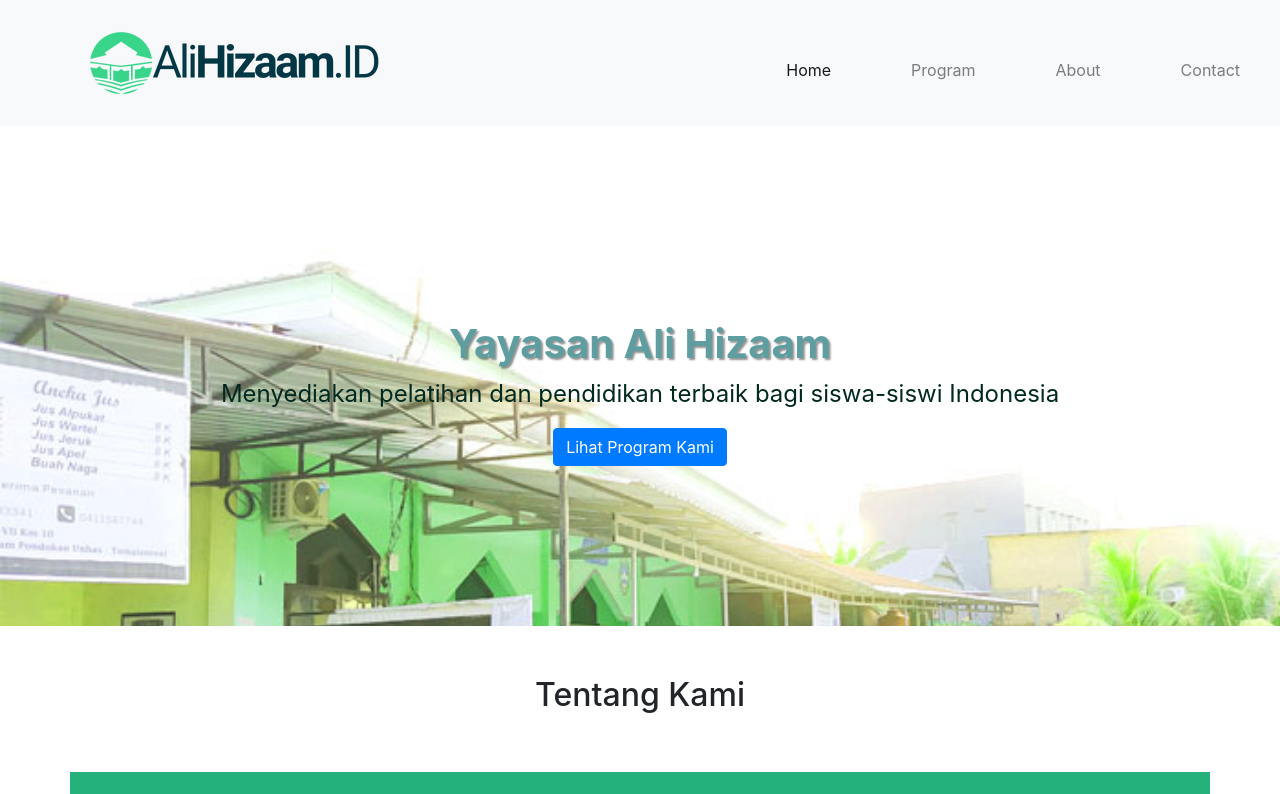
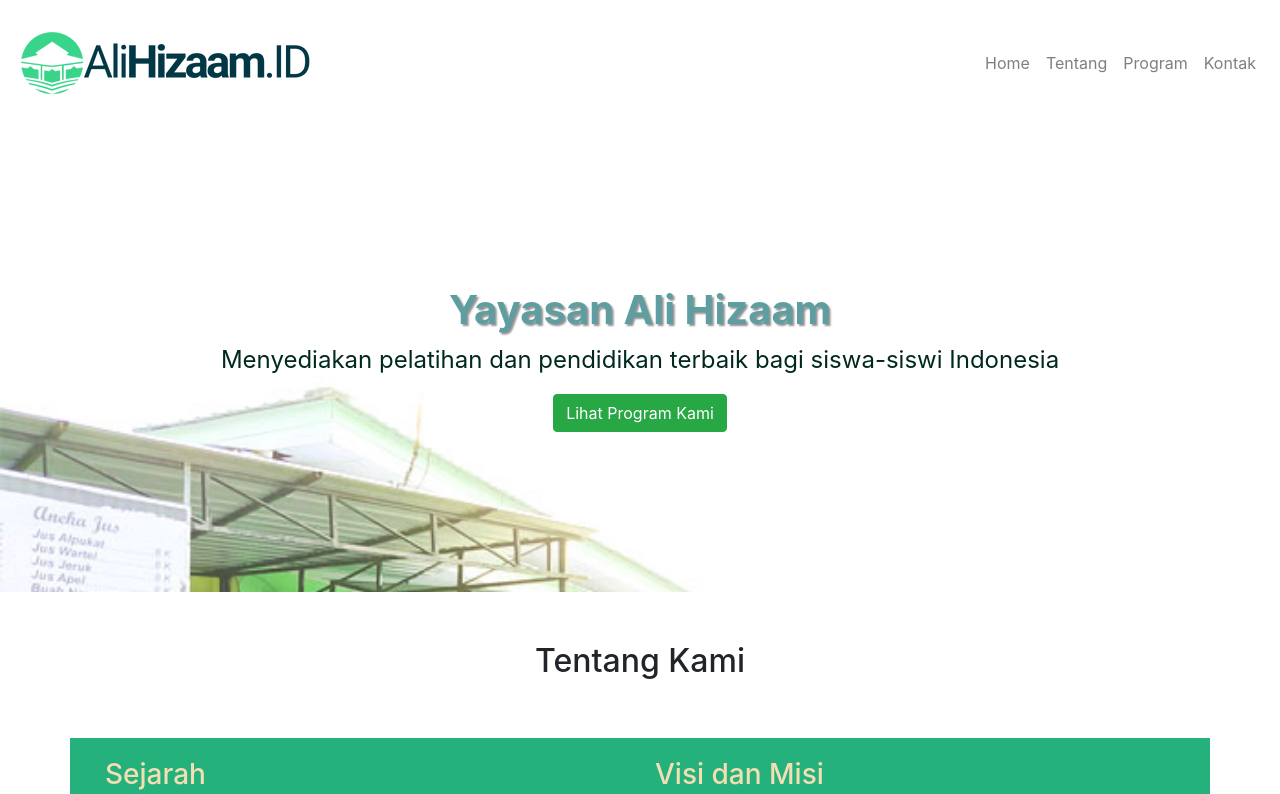
Before and after one commit to sulfitra/webyayasanalihizaam-working, a Nuxt app: page / in a window 1280 px wide. Shown: the top 794 px of the page. Built offline with nearby package versions, Linux system fonts and the light colour scheme.

Commit message:
fixing navbar and burger menu

```diff
--- a/components/Ajakan.vue
+++ b/components/Ajakan.vue
@@ -10,7 +10,7 @@
           <a
             href="https://api.whatsapp.com/send?phone=6282349756601"
             class="button is-primary is-large is-fullwidth"
-            >Berdonasi Sekarang</a
+            ><button class="btn btn-success">Berdonasi Sekarang</button></a
           >
         </div>
       </div>
--- a/components/Hero.vue
+++ b/components/Hero.vue
@@ -6,7 +6,7 @@
         Menyediakan pelatihan dan pendidikan terbaik bagi siswa-siswi Indonesia
       </p>
       <div>
-        <nuxt-link to="#program" class="btn btn-primary"
+        <nuxt-link to="#program" class="btn btn-success"
           >Lihat Program Kami</nuxt-link
         >
       </div>
@@ -17,7 +17,7 @@
 <style>
 .hero {
   background-image: url("~static/hero-image.jpg");
-  padding: 20rem 0 10rem;
+  padding: 10rem 0 10rem;
 
   background-repeat: no-repeat;
   background-size: cover;
@@ -52,7 +52,7 @@
 }
 @media screen and (max-width: 600px) {
   .hero {
-    padding: 20rem 4rem 10rem;
+    padding: 3rem 4rem 10rem;
   }
   .hero-title {
     font-size: 1.5rem;
--- a/components/Navbar.vue
+++ b/components/Navbar.vue
@@ -1,14 +1,45 @@
 <template>
   <div>
     <nuxt-child />
-      <nav class="navbar navbar-expand-lg navbar-light bg-light">
+    <b-navbar toggleable="lg" type="light" variant="default">
+      <b-navbar-brand href="#">
+        <b-img fluid src="~/static/alihizaam.png" alt=""></b-img>
+      </b-navbar-brand>
+
+      <b-navbar-toggle target="nav-collapse"></b-navbar-toggle>
+
+      <b-collapse id="nav-collapse" is-nav>
+        <!-- Right aligned nav items -->
+        <b-navbar-nav class="ml-auto">
+          <b-navbar-nav>
+            <b-nav-item href="#">Home</b-nav-item>
+            <b-nav-item href="#about">Tentang</b-nav-item>
+            <b-nav-item href="#program">Program</b-nav-item>
+            <b-nav-item href="#contact">Kontak</b-nav-item>
+          </b-navbar-nav>
+        </b-navbar-nav>
+      </b-collapse>
+    </b-navbar>
+    <!-- <nav class="navbar navbar-expand-lg navbar-light bg-light">
       <div class="container">
         <a class="navbar-brand" href="#">
           <b-img fluid src="~/static/alihizaam.png" alt=""></b-img>
         </a>
-          <button class="navbar-toggler" type="button" data-toggle="collapse" data-target="#navbarNav" aria-controls="navbarNav" aria-expanded="false" aria-label="Toggle navigation">
-            <span class="navbar-toggler-icon"></span>
-          </button>
+
+        <b-dropdown
+          id="dropdown-right"
+          right
+          variant="default"
+          class="m-2"
+          no-caret
+        >
+          <template #button-content>
+            &#x2630;<span class="sr-only">Menu</span>
+          </template>
+          <b-dropdown-item href="#">Action</b-dropdown-item>
+          <b-dropdown-item href="#">Another action</b-dropdown-item>
+          <b-dropdown-item href="#">Something else here</b-dropdown-item>
+        </b-dropdown>
         <div class="collapse navbar-collapse" id="navbarNav">
           <ul class="navbar-nav">
             <li class="nav-item active">
@@ -26,26 +57,6 @@
           </ul>
         </div>
       </div>
-      </nav>
+    </nav> -->
   </div>
 </template>
-
-  <style>
-    /* Style top navbar */
-    .navbar {
-      position: fixed;
-      top: 0;
-      left: 0;
-      right: 0;
-      z-index: 999;
-    }
-    .navbar-collapse{
-      position: fixed;
-      top: 50px;
-      right: 0;
-      z-index: 999;
-    }
-    .nav-item{
-      padding: 0 2rem;
-    }
-  </style>
```
Lines whose indentation alone changed are shown as unchanged.
